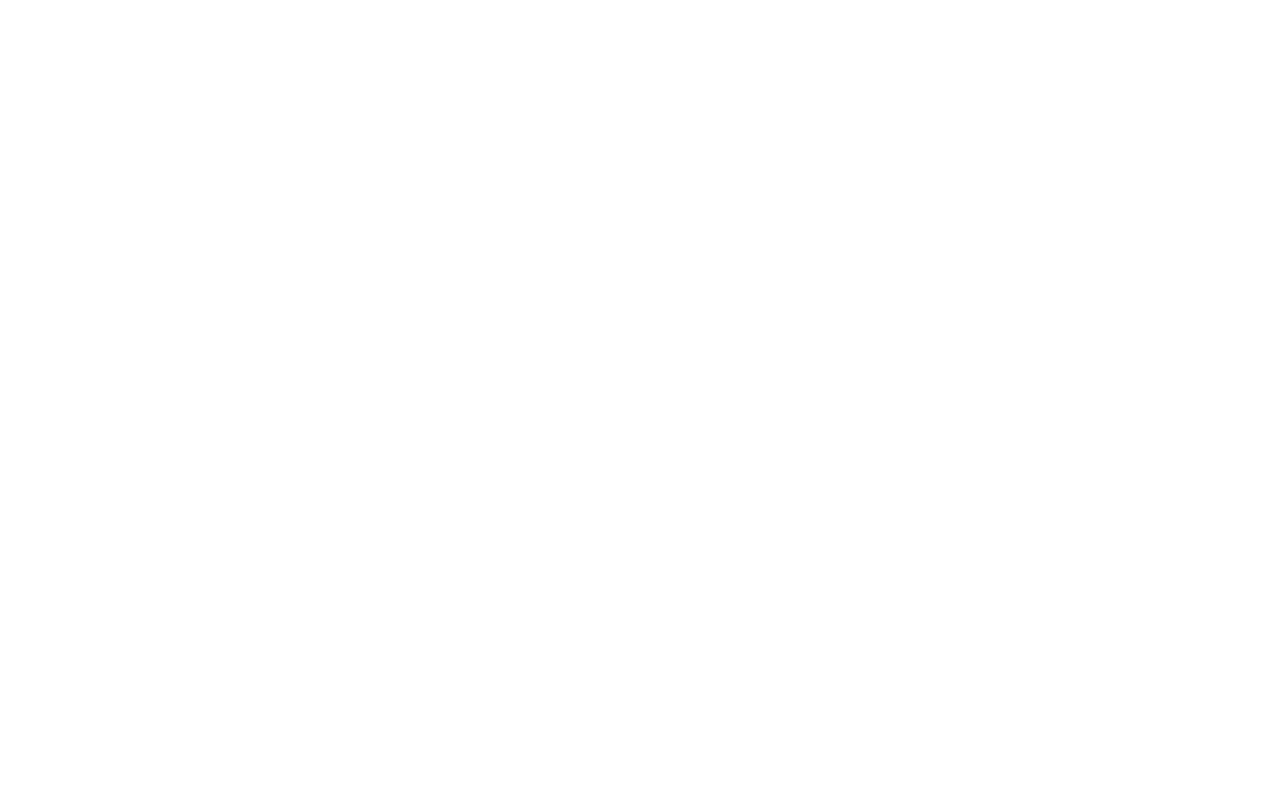
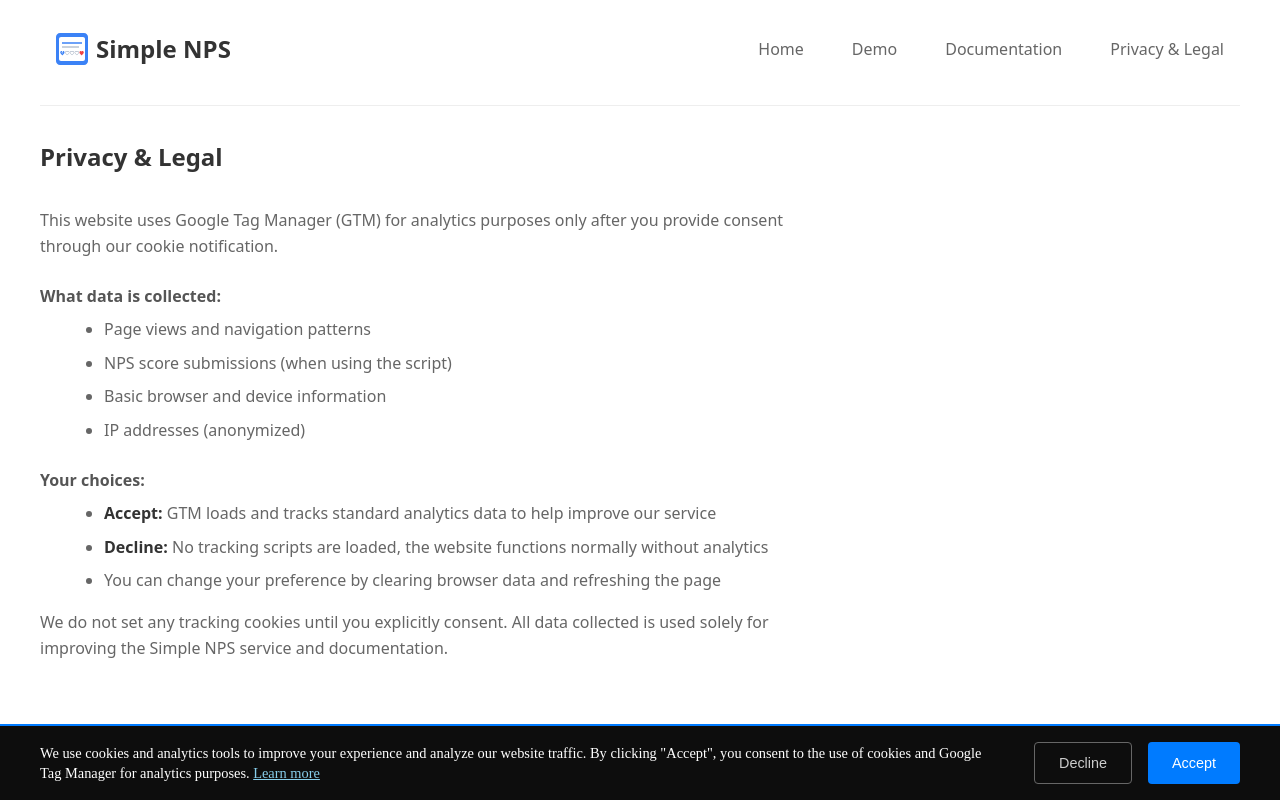
Before and after one commit to kevinkace/simple-nps, a SvelteKit app in the folder apps/website/: page /legal in a window 1280 px wide. Before the commit this address had no page. Built offline with nearby package versions, Linux system fonts and the light colour scheme.

Commit message:
cookie notification, analytics and NPS

```diff
--- /dev/null
+++ b/apps/website/src/lib/components/GTMLoader.svelte
@@ -0,0 +1,55 @@
+<script>
+  import { onMount } from 'svelte';
+  import { gdprConsent } from '../stores/gdpr.js';
+
+  export let gtmId = '';
+
+  let gtmLoaded = false;
+
+  // Load GTM script
+  function loadGTM(id) {
+    if (gtmLoaded || !id) return;
+
+    // GTM script
+    const script1 = document.createElement('script');
+    script1.async = true;
+    script1.src = `https://www.googletagmanager.com/gtm.js?id=${id}`;
+    document.head.insertBefore(script1, document.head.firstChild);
+
+    // GTM noscript fallback
+    const noscript = document.createElement('noscript');
+    const iframe = document.createElement('iframe');
+    iframe.src = `https://www.googletagmanager.com/ns.html?id=${id}`;
+    iframe.width = '0';
+    iframe.height = '0';
+    iframe.style.display = 'none';
+    iframe.style.visibility = 'hidden';
+    noscript.appendChild(iframe);
+    document.body.insertBefore(noscript, document.body.firstChild);
+
+    // GTM data layer
+    window.dataLayer = window.dataLayer || [];
+    function gtag(){window.dataLayer.push(arguments);}
+    window.gtag = gtag;
+    gtag('js', new Date());
+    gtag('config', id, {
+      anonymize_ip: true,
+      cookie_flags: 'SameSite=Strict;Secure'
+    });
+
+    gtmLoaded = true;
+    console.log('Google Tag Manager loaded:', id);
+  }
+
+  onMount(() => {
+    const unsubscribe = gdprConsent.subscribe(consent => {
+      if (consent === true && gtmId) {
+        loadGTM(gtmId);
+      }
+    });
+
+    return unsubscribe;
+  });
+</script>
+
+<!-- No visual output needed - this component only loads GTM scripts -->
--- /dev/null
+++ b/apps/website/src/lib/components/GdprNotification.svelte
@@ -0,0 +1,143 @@
+<script>
+  import { onMount } from 'svelte';
+  import { gdprConsent } from '../stores/gdpr.js';
+
+  let showNotification = false;
+
+  onMount(() => {
+    const consent = localStorage.getItem('gdpr-consent');
+
+    if (consent) {
+      gdprConsent.set(consent === 'accepted');
+    } else {
+      showNotification = true;
+    }
+  });
+
+  function acceptCookies() {
+    localStorage.setItem('gdpr-consent', 'accepted');
+    gdprConsent.set(true);
+    showNotification = false;
+  }
+
+  function declineCookies() {
+    localStorage.setItem('gdpr-consent', 'declined');
+    gdprConsent.set(false);
+    showNotification = false;
+  }
+</script>
+
+{#if showNotification}
+  <div class="gdpr-notification">
+    <div class="gdpr-content">
+      <div class="gdpr-text">
+        <p>
+          We use cookies and analytics tools to improve your experience and analyze our website traffic.
+          By clicking "Accept", you consent to the use of cookies and Google Tag Manager for analytics purposes.
+          <a href="/docs#analytics" target="_blank">Learn more</a>
+        </p>
+      </div>
+      <div class="gdpr-buttons">
+        <button class="btn secondary" on:click={declineCookies}>
+          Decline
+        </button>
+        <button class="btn primary" on:click={acceptCookies}>
+          Accept
+        </button>
+      </div>
+    </div>
+  </div>
+{/if}
+
+<style>
+  .gdpr-notification {
+    position: fixed;
+    bottom: 0;
+    left: 0;
+    right: 0;
+    background: rgba(0, 0, 0, 0.95);
+    color: white;
+    padding: 1rem;
+    z-index: 10000;
+    border-top: 2px solid #007bff;
+  }
+
+  .gdpr-content {
+    max-width: 1200px;
+    margin: 0 auto;
+    display: flex;
+    align-items: center;
+    gap: 2rem;
+    flex-wrap: wrap;
+  }
+
+  .gdpr-text {
+    flex: 1;
+    min-width: 300px;
+  }
+
+  .gdpr-text p {
+    margin: 0;
+    font-size: 0.9rem;
+    line-height: 1.4;
+  }
+
+  .gdpr-text a {
+    color: #87ceeb;
+    text-decoration: underline;
+  }
+
+  .gdpr-buttons {
+    display: flex;
+    gap: 1rem;
+    flex-shrink: 0;
+  }
+
+  .btn {
+    padding: 0.75rem 1.5rem;
+    border: none;
+    border-radius: 4px;
+    font-weight: 500;
+    cursor: pointer;
+    text-decoration: none;
+    display: inline-block;
+    transition: all 0.2s;
+    font-size: 0.9rem;
+  }
+
+  .btn.primary {
+    background-color: #007bff;
+    color: white;
+  }
+
+  .btn.primary:hover {
+    background-color: #0056b3;
+  }
+
+  .btn.secondary {
+    background-color: transparent;
+    color: #ccc;
+    border: 1px solid #666;
+  }
+
+  .btn.secondary:hover {
+    background-color: #666;
+    color: white;
+  }
+
+  @media (max-width: 768px) {
+    .gdpr-content {
+      flex-direction: column;
+      text-align: center;
+      gap: 1rem;
+    }
+
+    .gdpr-text {
+      min-width: auto;
+    }
+
+    .gdpr-buttons {
+      justify-content: center;
+    }
+  }
+</style>
--- /dev/null
+++ b/apps/website/src/lib/stores/gdpr.js
@@ -0,0 +1,3 @@
+import { writable } from 'svelte/store';
+
+export const gdprConsent = writable(null);
--- a/apps/website/src/routes/+layout.svelte
+++ b/apps/website/src/routes/+layout.svelte
@@ -1,6 +1,22 @@
 <script>
   import { page } from '$app/stores';
+  import GdprNotification from '$lib/components/GdprNotification.svelte';
+  import GTMLoader from '$lib/components/GTMLoader.svelte';
+
+  const GTM_ID = 'GTM-T496R6FP';
+
+  const navItems = [
+    { href: '/', label: 'Home', path: '/' },
+    { href: '/demo', label: 'Demo', path: '/demo' },
+    { href: '/docs', label: 'Documentation', path: '/docs' },
+    { href: '/legal', label: 'Privacy & Legal', path: '/legal' }
+  ];
 </script>
+
+<svelte:head>
+  <title>Simple NPS</title>
+  <meta name="description" content="Simple NPS - Lightweight Net Promoter Score Script" />
+</svelte:head>
 
 <main>
   <nav>
@@ -11,13 +27,17 @@
       </a>
     </h1>
     <ul>
-      <li><a href="/" class:active={$page.url.pathname === base + '/'}>Home</a></li>
-      <li><a href="/demo" class:active={$page.url.pathname === base + '/demo'}>Demo</a></li>
-      <li><a href="/docs" class:active={$page.url.pathname === base + '/docs'}>Documentation</a></li>
+      {#each navItems as item}
+        <li><a href={item.href} class:active={$page.url.pathname === item.path}>{item.label}</a></li>
+      {/each}
     </ul>
   </nav>
   <slot />
 </main>
+
+<GTMLoader gtmId={GTM_ID} />
+
+<GdprNotification />
 
 <style>
   main {
--- a/apps/website/src/routes/+page.svelte
+++ b/apps/website/src/routes/+page.svelte
@@ -1,5 +1,5 @@
 <svelte:head>
-  <title>Simple NPS - Lightweight Net Promoter Score Script for GTM</title>
+  <title>Simple NPS - Lightweight Net Promoter Score</title>
   <meta name="description" content="A lightweight, configurable Net Promoter Score (NPS) built with Svelte that compiles to a single JavaScript file. Data is sent to your own Google Analytics account." />
 </svelte:head>
 
@@ -56,7 +56,7 @@ window.simpleNpsConfig = {
 </script>`}</code></pre>
 
   <h3>2. Load from CDN</h3>
-  <pre><code>{`<script src="https://cdn.jsdelivr.net/npm/simple-nps@1.0.0/dist/simple-nps.js"></script>`}</code></pre>
+  <pre><code>{`<script src="https://cdn.jsdelivr.net/npm/simple-nps@0.0.2/dist/simple-nps.js"></script>`}</code></pre>
 </section>
 
 <section class="customization">
--- /dev/null
+++ b/apps/website/src/routes/legal/+page.svelte
@@ -0,0 +1,68 @@
+<svelte:head>
+  <title>Privacy & Legal - Simple NPS</title>
+  <meta name="description" content="Privacy information and GDPR compliance details for Simple NPS including data collection and user choices." />
+</svelte:head>
+
+<article class="legal">
+  <h1>Privacy & Legal</h1>
+
+  <section>
+    <p>This website uses Google Tag Manager (GTM) for analytics purposes only after you provide consent through our cookie notification.</p>
+
+    <h4>What data is collected:</h4>
+    <ul>
+      <li>Page views and navigation patterns</li>
+      <li>NPS score submissions (when using the script)</li>
+      <li>Basic browser and device information</li>
+      <li>IP addresses (anonymized)</li>
+    </ul>
+
+    <h4>Your choices:</h4>
+    <ul>
+      <li><strong>Accept:</strong> GTM loads and tracks standard analytics data to help improve our service</li>
+      <li><strong>Decline:</strong> No tracking scripts are loaded, the website functions normally without analytics</li>
+      <li>You can change your preference by clearing browser data and refreshing the page</li>
+    </ul>
+
+    <p>We do not set any tracking cookies until you explicitly consent. All data collected is used solely for improving the Simple NPS service and documentation.</p>
+  </section>
+</article>
+
+<style>
+  .legal {
+    max-width: 800px;
+    line-height: 1.6;
+  }
+
+  .legal h1 {
+    color: #333;
+    margin-bottom: 2rem;
+  }
+
+  .legal h4 {
+    color: #555;
+    margin: 1.5rem 0 0.5rem 0;
+  }
+
+  .legal p {
+    margin-bottom: 1rem;
+    color: #666;
+  }
+
+  .legal ul {
+    margin: 0.5rem 0 1rem 1.5rem;
+  }
+
+  .legal li {
+    margin-bottom: 0.5rem;
+    color: #666;
+  }
+
+  .legal strong {
+    color: #333;
+  }
+
+  .legal section {
+    margin-bottom: 3rem;
+  }
+</style>
```
Also changed, not shown: apps/website/src/routes/docs/+page.svelte (+2 -5 lines).
